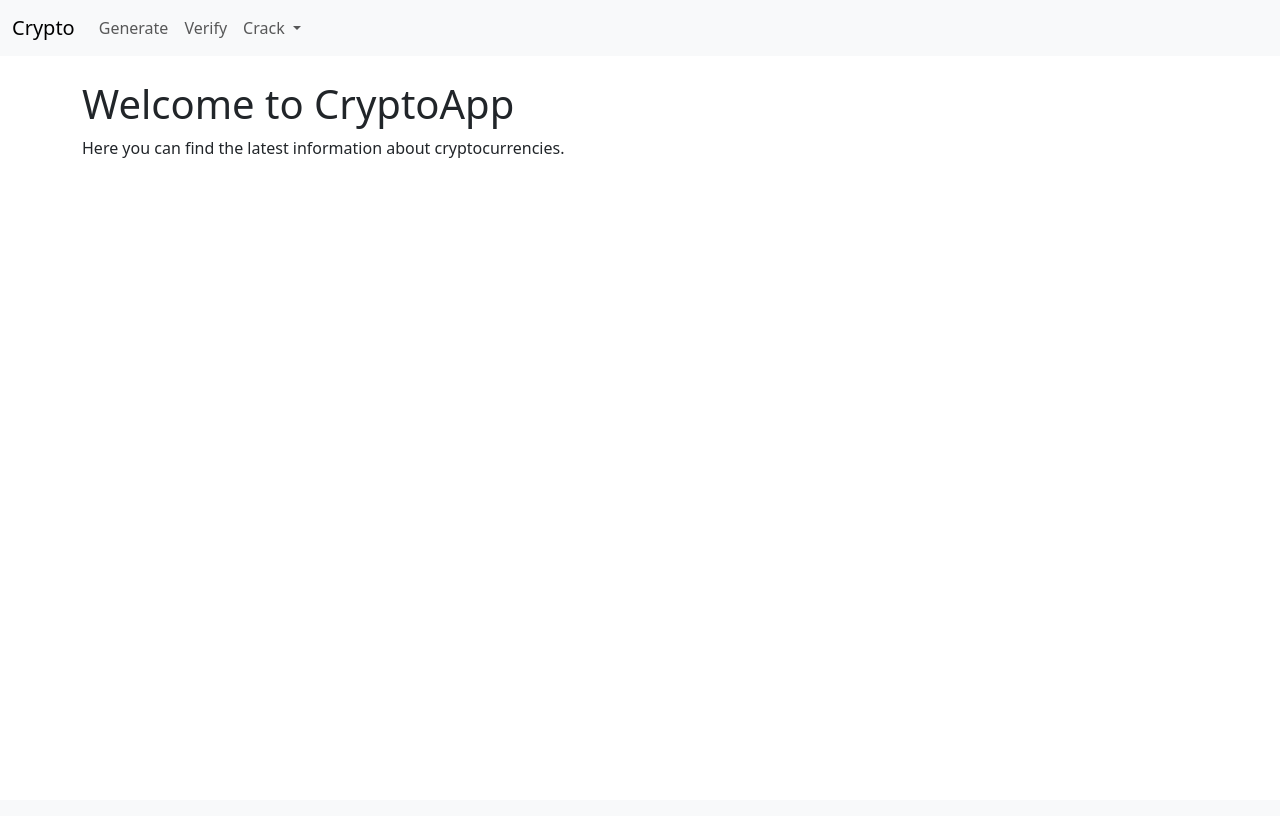
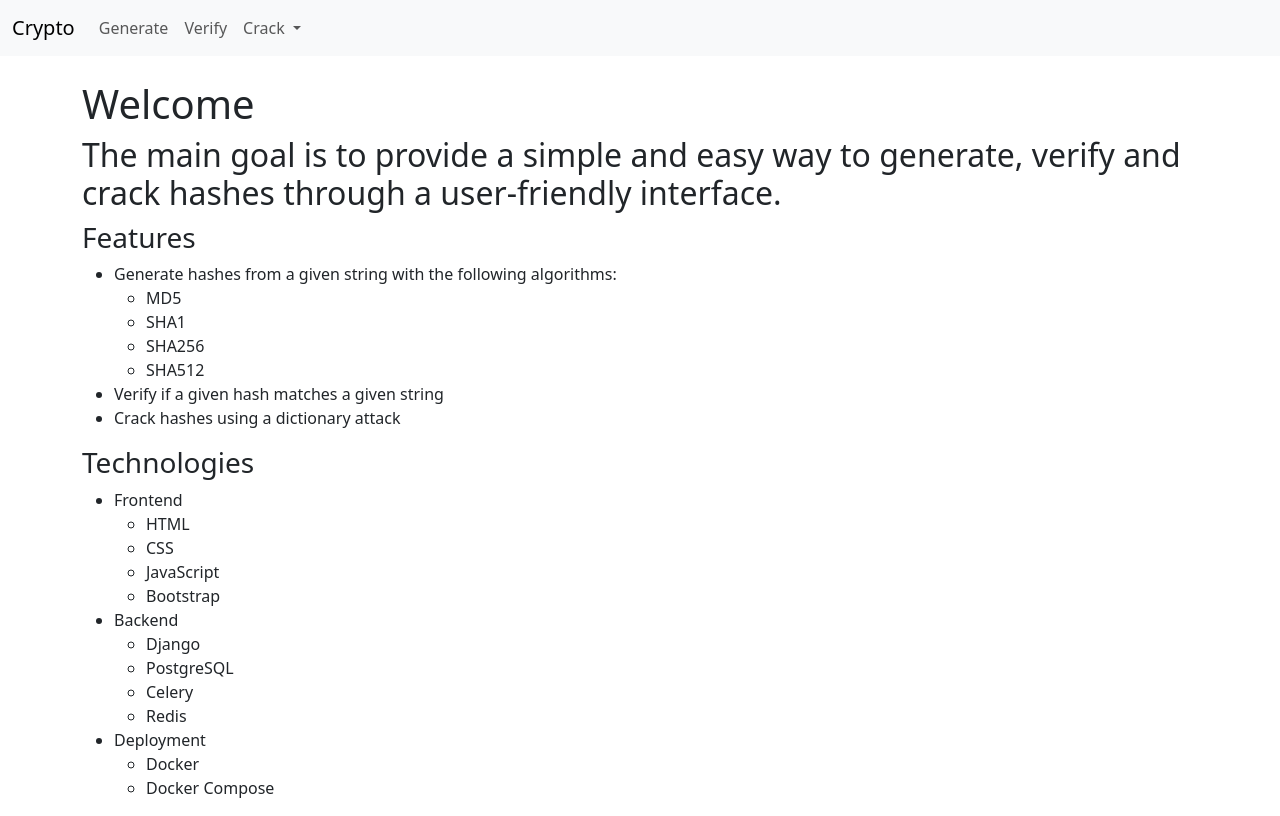
Before and after one commit to b4rtosh/hash-app-repo, a Django app: page / in a window 1280 px wide. Before the commit the page ends 158 px from the top, so only its background shows below. Run offline with Django 5.2, Linux system fonts and the light colour scheme; parts of the project's set-up code (start-up, migrations or seed data) failed here and were passed over.

Commit message:
Add written content

```diff
--- a/cryptoapp/templates/home/home.html
+++ b/cryptoapp/templates/home/home.html
@@ -1,6 +1,45 @@
 {% extends 'base.html' %}
 
 {% block content %}
-    <h1>Welcome to CryptoApp</h1>
-    <p>Here you can find the latest information about cryptocurrencies.</p>
+    <h1>Welcome</h1>
+    <h2>The main goal is to provide a simple and easy way to generate, verify and crack hashes through a user-friendly interface.</h2>
+    <h3>Features</h3>
+    <ul>
+        <li>Generate hashes from a given string with the following algorithms:
+        <ul>
+            <li>MD5</li>
+            <li>SHA1</li>
+            <li>SHA256</li>
+            <li>SHA512</li>
+        </ul>
+        </li>
+        <li>Verify if a given hash matches a given string</li>
+        <li>Crack hashes using a dictionary attack</li>
+    </ul>
+    <h3>Technologies</h3>
+    <ul>
+        <li>Frontend
+        <ul>
+            <li>HTML</li>
+            <li>CSS</li>
+            <li>JavaScript</li>
+            <li>Bootstrap</li>
+        </ul>
+        </li>
+        <li>Backend
+        <ul>
+            <li>Django</li>
+            <li>PostgreSQL</li>
+            <li>Celery</li>
+            <li>Redis</li>
+        </ul>
+        </li>
+        <li>Deployment
+        <ul>
+            <li>Docker</li>
+            <li>Docker Compose</li>
+        </ul>
+        </li>
+    </ul>
+
 {% endblock %}
```
Also changed, not shown: README.md.
